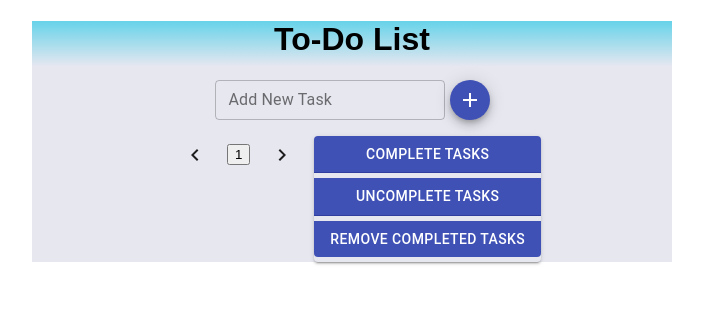
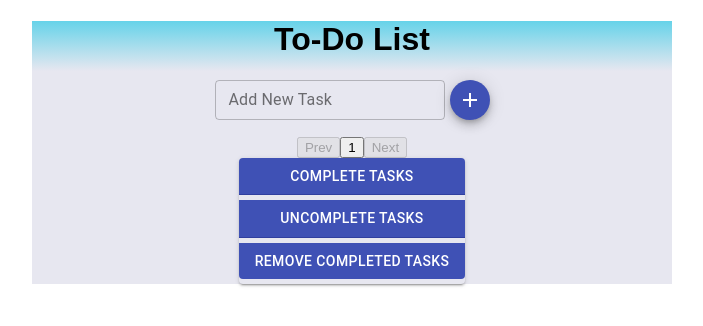
Before and after one commit to elisabedashvili-exceed/to-do-react, a React (Create React App) app: page / in a window 1280 px wide. Shown: the top 326 px of the page, without its empty margins (288-991 px from the left). Built offline with nearby package versions, Linux system fonts and the light colour scheme.

Commit message:
Pagination fixed

```diff
--- a/package.json
+++ b/package.json
@@ -5,6 +5,7 @@
   "dependencies": {
     "@material-ui/core": "^4.9.13",
     "@material-ui/icons": "^4.9.1",
+    "@material-ui/lab": "^4.0.0-alpha.53",
     "@testing-library/jest-dom": "^4.2.4",
     "@testing-library/react": "^9.5.0",
     "@testing-library/user-event": "^7.2.1",
--- a/src/App.js
+++ b/src/App.js
@@ -14,10 +14,7 @@ import TextField from '@material-ui/core/TextField';
 import KeyboardArrowLeft from '@material-ui/icons/KeyboardArrowLeft';
 import KeyboardArrowRight from '@material-ui/icons/KeyboardArrowRight';
 
-const li = document.getElementById("item");
-const checkboxElement = document.getElementById("checkbox");
-
-const numberPerPage = 4;
+const numberPerPage = 5;
 let currentPage = 1;
 let numberOfPages = 1;
 
@@ -62,6 +59,7 @@ class App extends React.Component {
     const items = [...document.getElementById('list').children];
     const start = (currentPage - 1) * numberPerPage;
     const end = start + numberPerPage;
+
     items.forEach((item, index) => {
       if (index >= start && index < end) {
           item.className = "show";
@@ -73,14 +71,22 @@ class App extends React.Component {
     document.getElementById('previous').disabled = currentPage <= 1;
   }
 
+  componentDidMount() {
+    this.setPageCount();
+    this.drawList();
+  }
+
+  componentDidUpdate() {
+    this.setPageCount();
+    this.drawList();
+    if (this.state.items.length % numberPerPage === 1) document.getElementById('next').click()
+  }
+
   addItem() {
     if (document.getElementById("listItem").value.trim()) {
       const items = this.state.items;
       this.setState({items: [...items, document.getElementById("listItem").value]});
       document.getElementById("listItem").value = '';
-      this.setPageCount();
-      this.drawList();
-      if (document.getElementById('next').disabled === false) document.getElementById('next').click()
     } else {
       alert("Please enter something :)")
     }
@@ -201,9 +207,11 @@ class App extends React.Component {
         })}
       </ul>
 
-      <Button id="previous" size="small" onClick={this.previous}><KeyboardArrowLeft /></Button>
+
+      <input type="button" id="previous" onClick={this.previous} value="Prev" />
       <input type="button" id="page" value="1" />
-      <Button id="next" size="small" onClick={this.next}><KeyboardArrowRight /></Button>
+      <input type="button" id="next" onClick={this.next} value="Next" />
+      <br />
 
       <ButtonGroup
         orientation="vertical"
```
Also changed, not shown: 1 other file (tests, documents, lock files or other folders).
